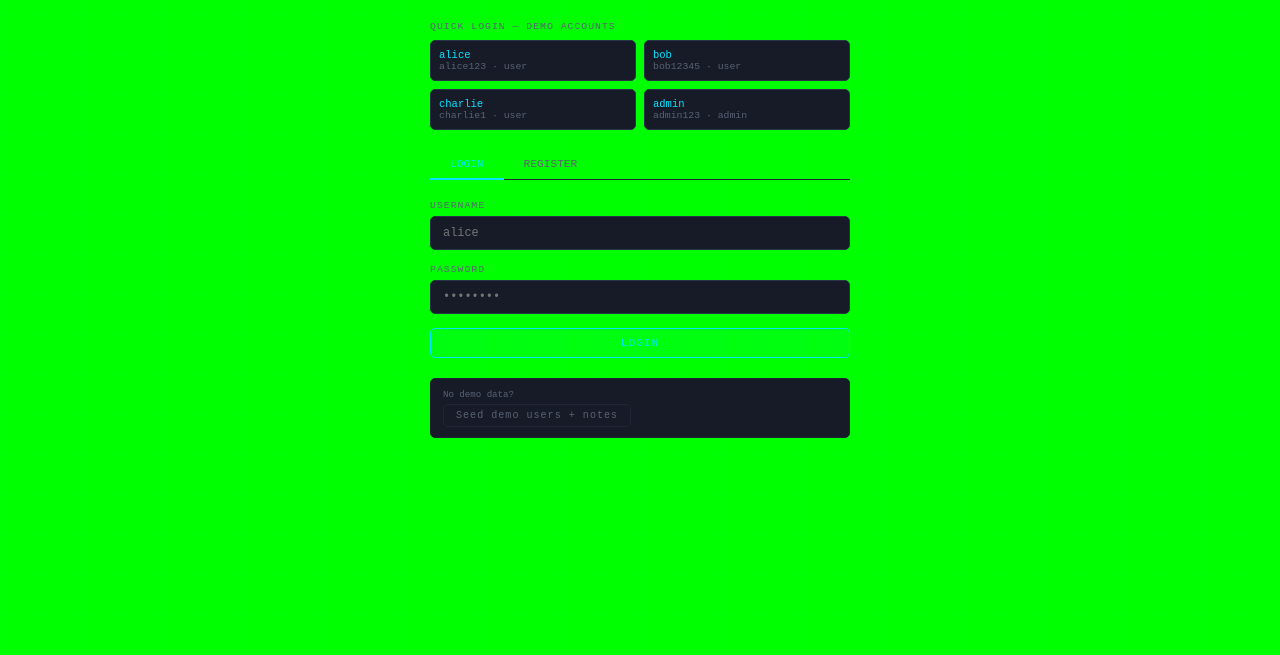
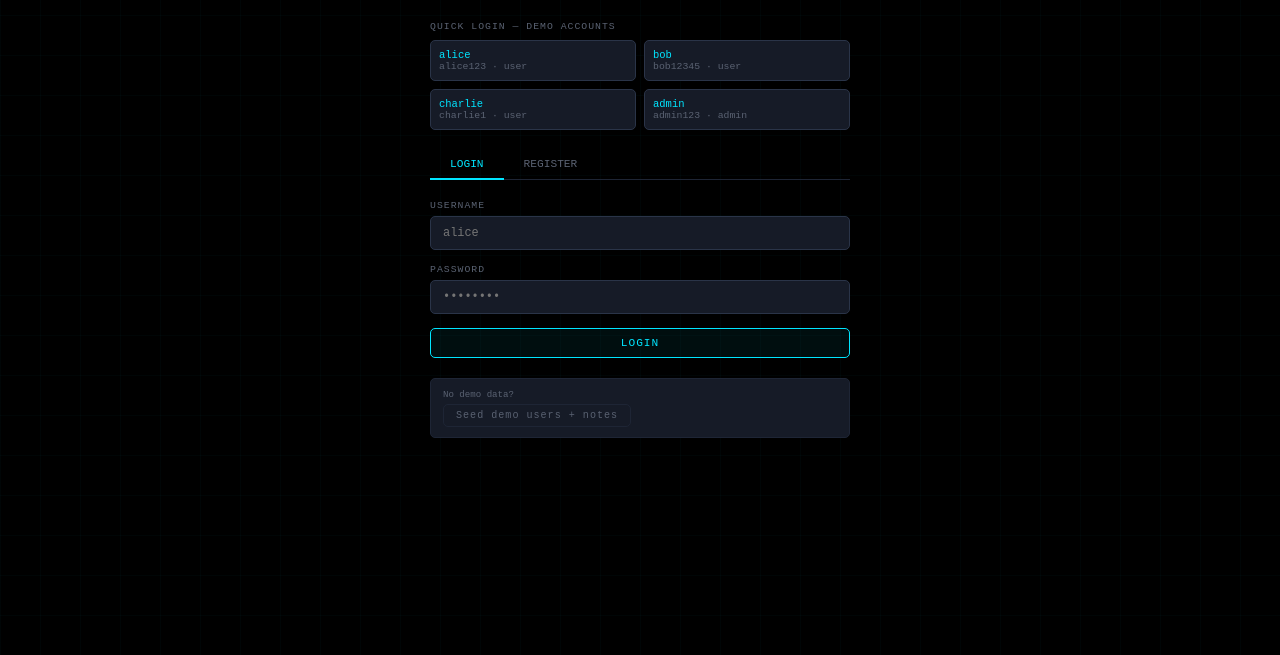
Before and after one commit to mcropsey/vnotes, a plain HTML site: page static/index.html in a window 1280 px wide. Shown: the part 145-800 px from the top of the page. Drawn offline with Linux system fonts and the light colour scheme.

Commit message:
Change website background to black
Co-Authored-By: Claude Sonnet 5 <noreply@anthropic.com>

```diff
--- a/static/index.html
+++ b/static/index.html
@@ -7,7 +7,7 @@
   <style>
     *, *::before, *::after { box-sizing: border-box; margin: 0; padding: 0; }
     :root {
-      --bg:        #00ff00;
+      --bg:        #000000;
       --surface:   #111520;
       --surface2:  #161b27;
       --surface3:  #1c2235;
```
